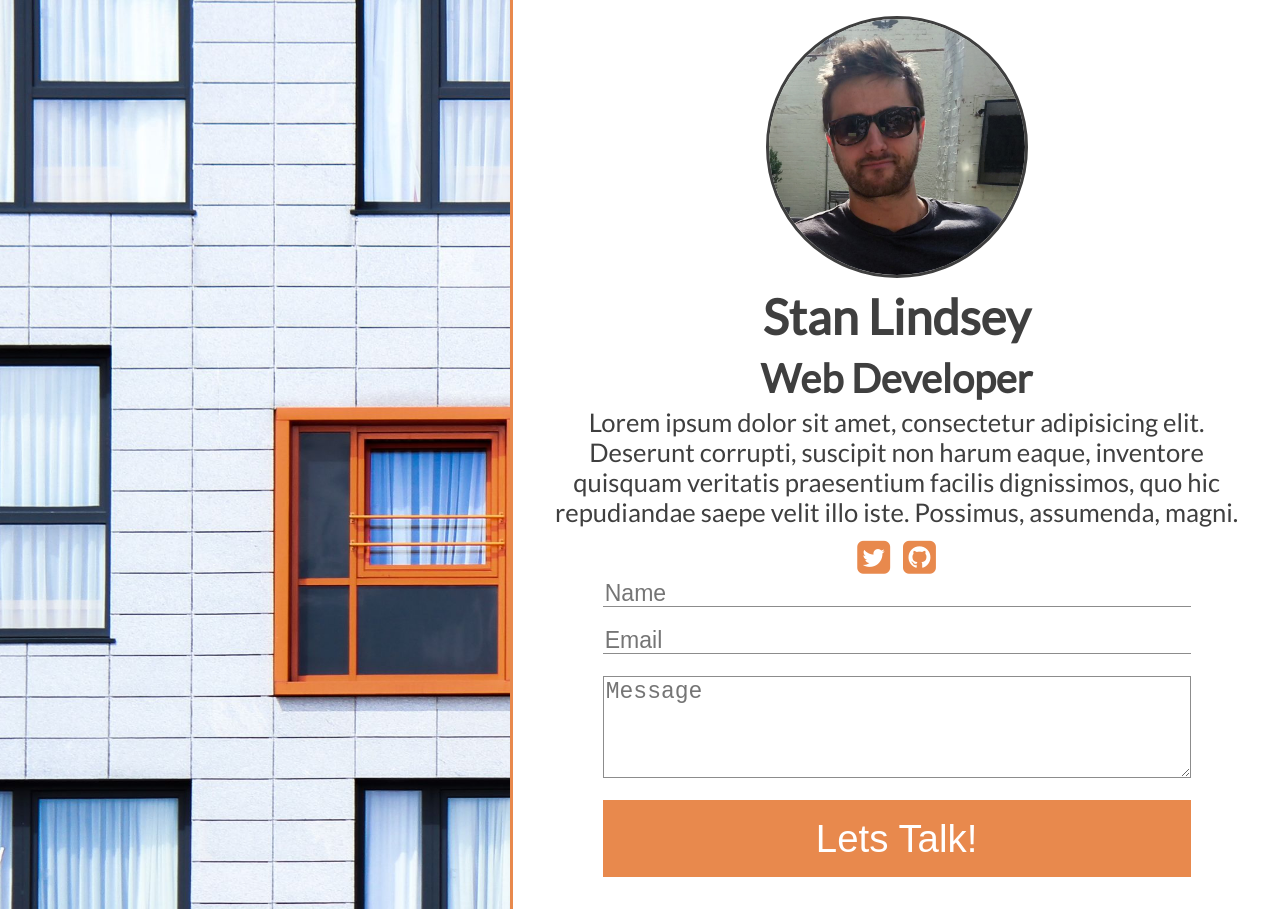
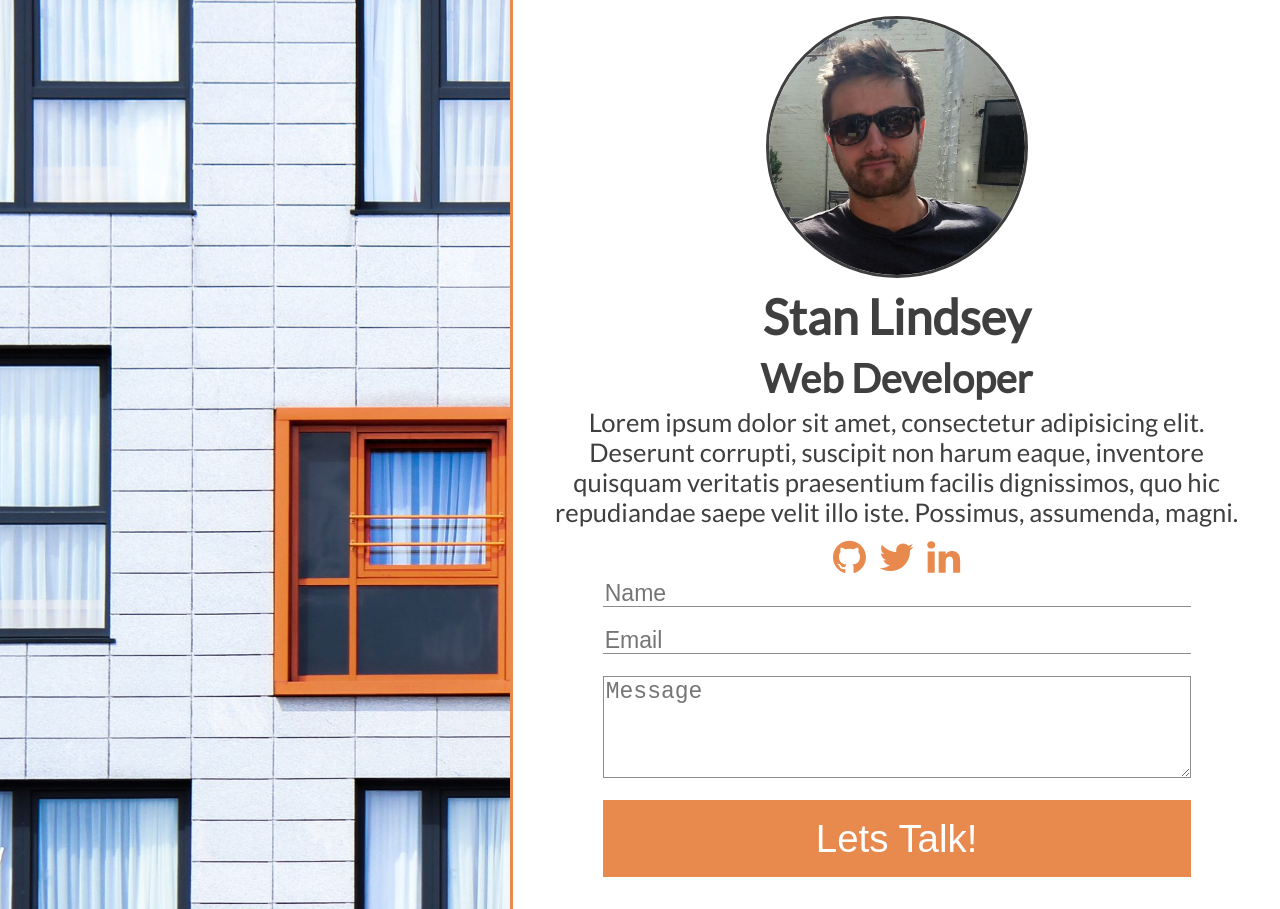
Before and after one commit to StanLindsey/stanlindsey.github.io, a Jekyll site: the page built from index.html, in a window 1280 px wide. Built offline with Jekyll 4.4.1, drawn with Linux system fonts in a browser that asks for light colours; nearby versions of some CDN libraries.

Commit message:
social links

```diff
--- a/index.html
+++ b/index.html
@@ -16,8 +16,10 @@ layout: home
   <p>Lorem ipsum dolor sit amet, consectetur adipisicing elit. Deserunt corrupti, suscipit non harum eaque, inventore quisquam veritatis praesentium facilis dignissimos, quo hic repudiandae saepe velit illo iste. Possimus, assumenda, magni.</p>
 
   <div class="social-icons">
-    <i class="fa fa-twitter-square" aria-hidden="true"></i>
-    <i class="fa fa-github-square" aria-hidden="true"></i>
+    <i class="fa fa-github" aria-hidden="true"></i>
+    <i class="fa fa-twitter" aria-hidden="true"></i>
+    <i class="fa fa-linkedin" aria-hidden="true"></i>
+
   </div>
 
     <form>
```
